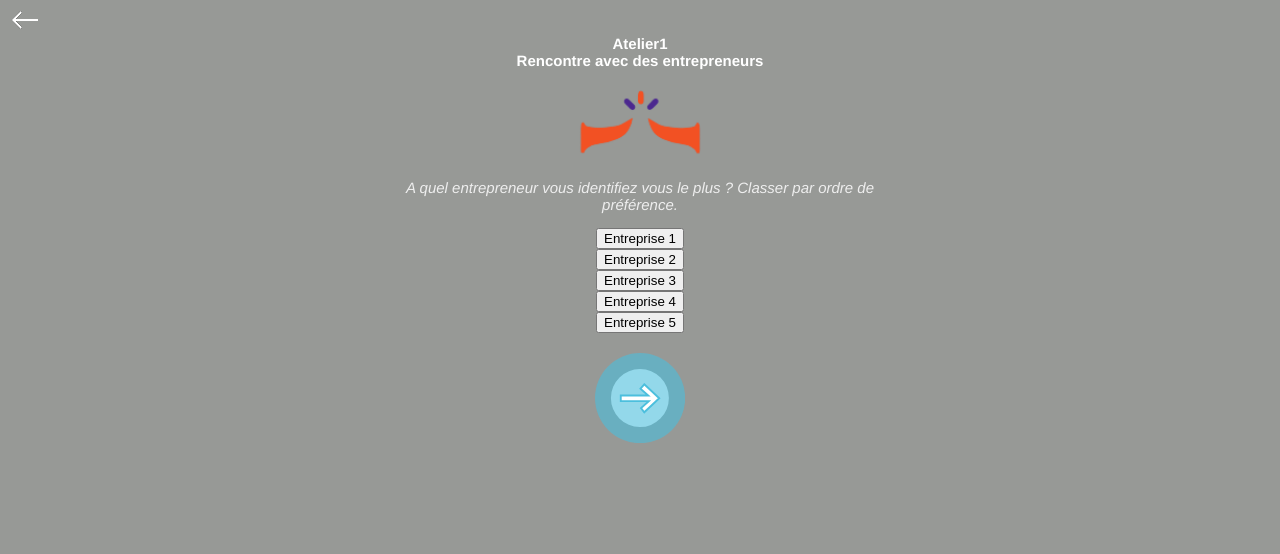
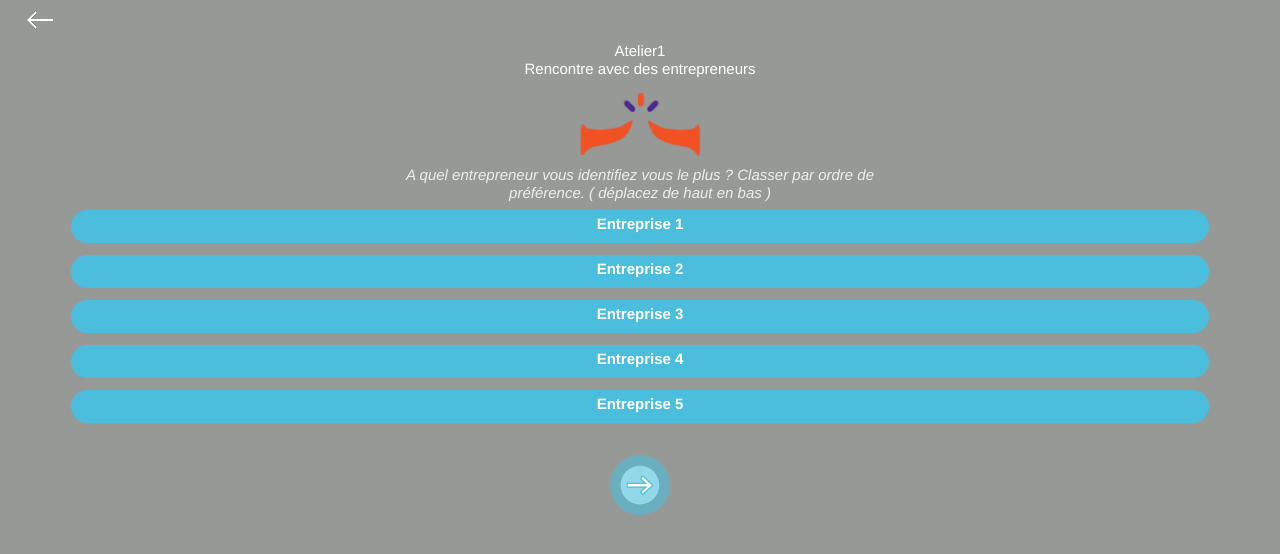
Before and after one commit to Wazlyy/projetCFA, a PHP site: page /atelier1.php in a window 1280 px wide. Shown: the top 554 px of the page. Run offline with PHP 8.4, Linux system fonts and the light colour scheme.

Commit message:
MODIF ATELIER 1

```diff
--- a/atelier1.php
+++ b/atelier1.php
@@ -5,6 +5,8 @@
     <meta http-equiv="X-UA-Compatible" content="IE=edge">
     <title>CFA</title>
     <meta name="viewport" content="width=device-width, initial-scale=1">
+    <link rel="stylesheet" href="https://stackpath.bootstrapcdn.com/bootstrap/4.4.1/css/bootstrap.min.css"
+        integrity="sha384-Vkoo8x4CGsO3+Hhxv8T/Q5PaXtkKtu6ug5TOeNV6gBiFeWPGFN9MuhOf23Q9Ifjh" crossorigin="anonymous">
     <link rel="stylesheet" type="text/css" href="css/atelier1.css">
     </head>
 
@@ -21,14 +23,20 @@
     <img class="logo2" src="img/logo2.png" width="140px">
     <h3 class="ordre">A quel entrepreneur vous identifiez vous
         le plus ? Classer par ordre de<br>
-        préférence.</h3>
+        préférence. ( déplacez de haut en bas )</h3>
+
+        <div  class="dropper">
 
 
-        <button type="button" class="btn entreprise1">Entreprise 1</button>
-        <button type="button" class="btn entreprise2">Entreprise 2</button>
-        <button type="button" class="btn entreprise3">Entreprise 3</button>
-        <button type="button" class="btn entreprise4">Entreprise 4</button>
-        <button type="button" class="btn entreprise4">Entreprise 5</button>
+        <div  class="draggable">Entreprise 1</div>
+        <div  class="draggable">Entreprise 2</div>
+        <div  class="draggable">Entreprise 3</div>
+        <div  class="draggable">Entreprise 4</div>
+        <div  class="draggable">Entreprise 5</div>
+
+
+    </div>
+
 
 
         <div class="col-12 boutonfleche1">
@@ -40,6 +48,6 @@
 
 
 
-
+<script src="js/atelier1.js" type="text/javascript"></script>
 </body>
 </html>
```
